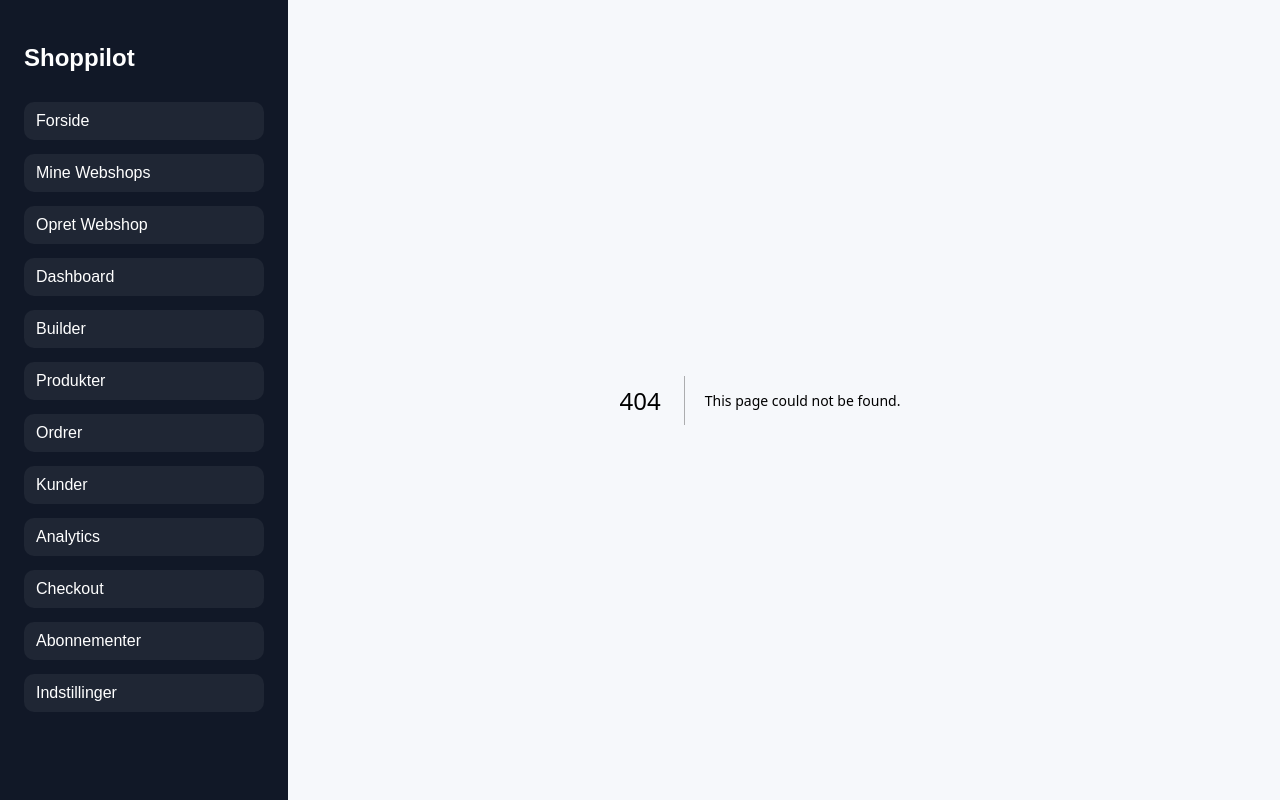
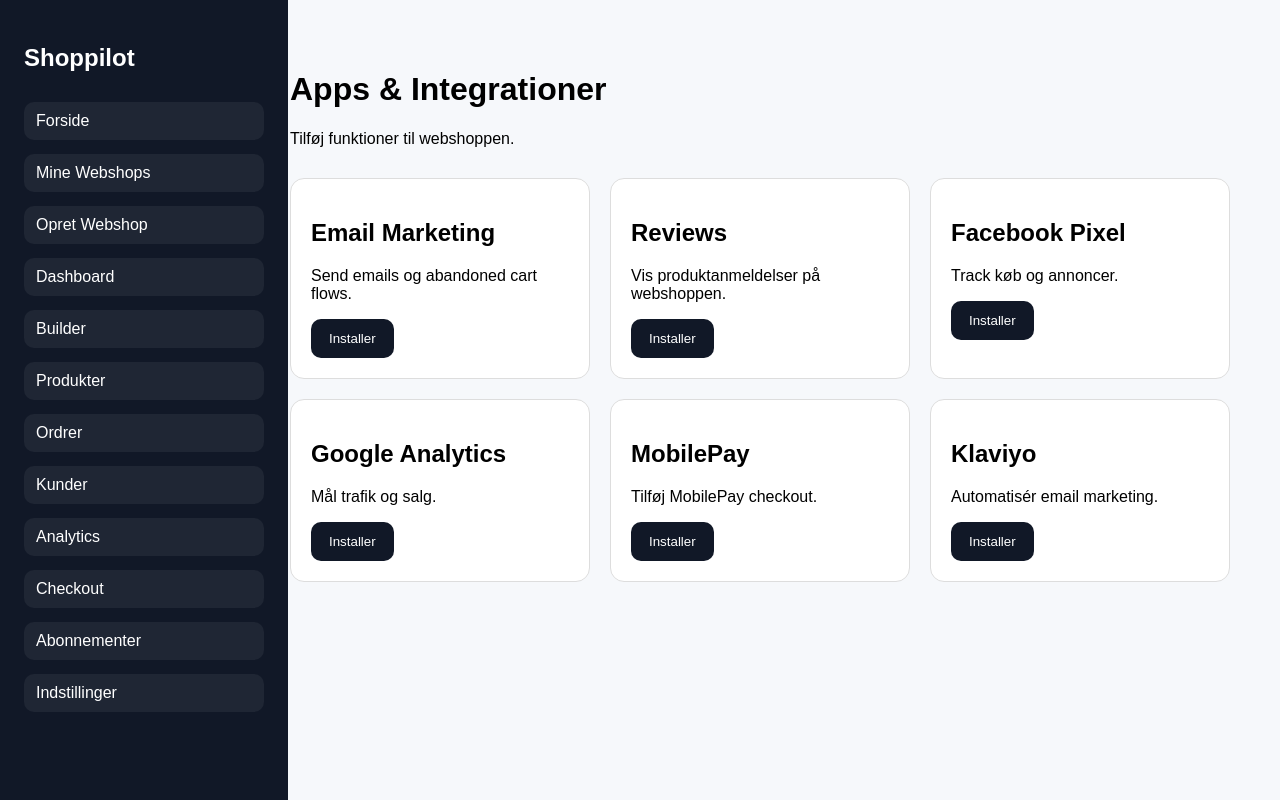
Before and after one commit to postjkhandel-ship-it/shoppilot, a Next.js app: page /apps in a window 1280 px wide. Before the commit this address had no page. Built offline with nearby package versions, Linux system fonts and the light colour scheme.

Commit message:
Create page.js

```diff
--- /dev/null
+++ b/app/apps/page.js
@@ -0,0 +1,71 @@
+export default function Apps() {
+  const apps = [
+    {
+      name: "Email Marketing",
+      text: "Send emails og abandoned cart flows."
+    },
+    {
+      name: "Reviews",
+      text: "Vis produktanmeldelser på webshoppen."
+    },
+    {
+      name: "Facebook Pixel",
+      text: "Track køb og annoncer."
+    },
+    {
+      name: "Google Analytics",
+      text: "Mål trafik og salg."
+    },
+    {
+      name: "MobilePay",
+      text: "Tilføj MobilePay checkout."
+    },
+    {
+      name: "Klaviyo",
+      text: "Automatisér email marketing."
+    }
+  ];
+
+  return (
+    <main style={{ padding: "50px", fontFamily: "Arial" }}>
+      <h1>Apps & Integrationer</h1>
+      <p>Tilføj funktioner til webshoppen.</p>
+
+      <div
+        style={{
+          display: "grid",
+          gridTemplateColumns: "repeat(auto-fit, minmax(250px,1fr))",
+          gap: "20px",
+          marginTop: "30px"
+        }}
+      >
+        {apps.map((app) => (
+          <div key={app.name} style={card}>
+            <h2>{app.name}</h2>
+            <p>{app.text}</p>
+
+            <button style={button}>
+              Installer
+            </button>
+          </div>
+        ))}
+      </div>
+    </main>
+  );
+}
+
+const card = {
+  background: "#fff",
+  border: "1px solid #ddd",
+  borderRadius: "14px",
+  padding: "20px"
+};
+
+const button = {
+  background: "#111827",
+  color: "white",
+  border: "none",
+  padding: "12px 18px",
+  borderRadius: "10px",
+  cursor: "pointer"
+};
```
